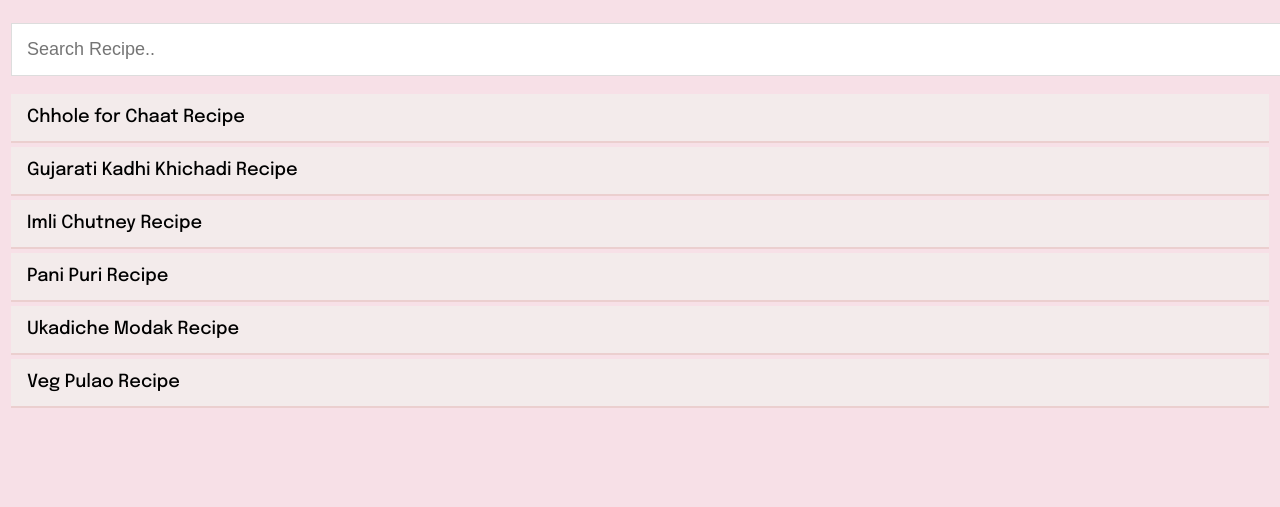
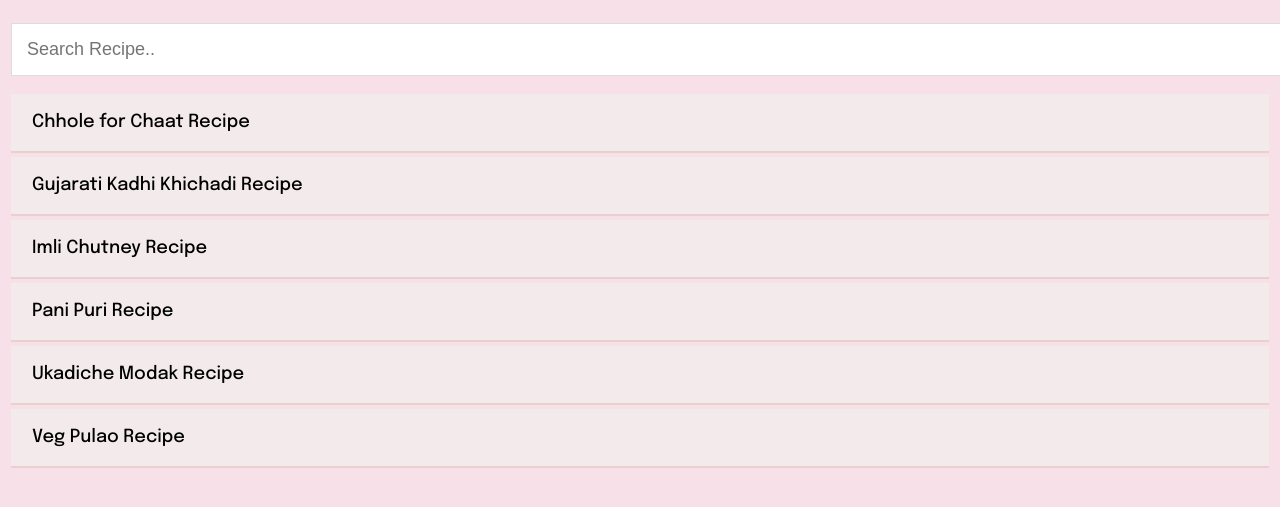
Before and after one commit to yogeshbadgire/RecipeBook, a plain HTML site: page index.html in a window 1280 px wide. Shown: the part 67-574 px from the top of the page. Drawn offline with Linux system fonts and the light colour scheme.

Commit message:
Update style.css

```diff
--- a/style.css
+++ b/style.css
@@ -32,6 +32,8 @@ a {
   color: black;
   font-weight: 500;
   line-height: 1.5;
+  display: block;
+  padding: 5px;
 }
 
 .notes {
```
